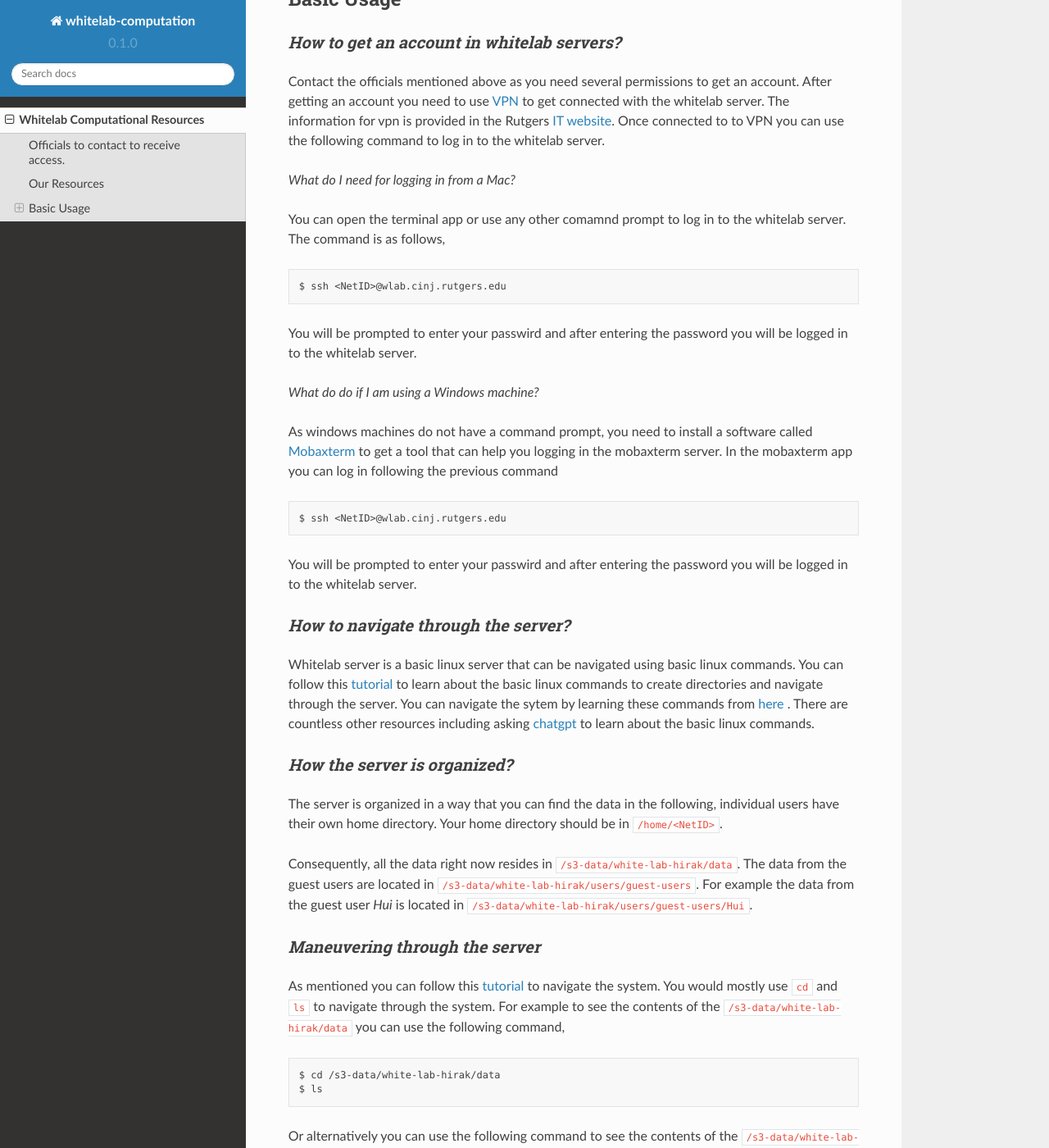
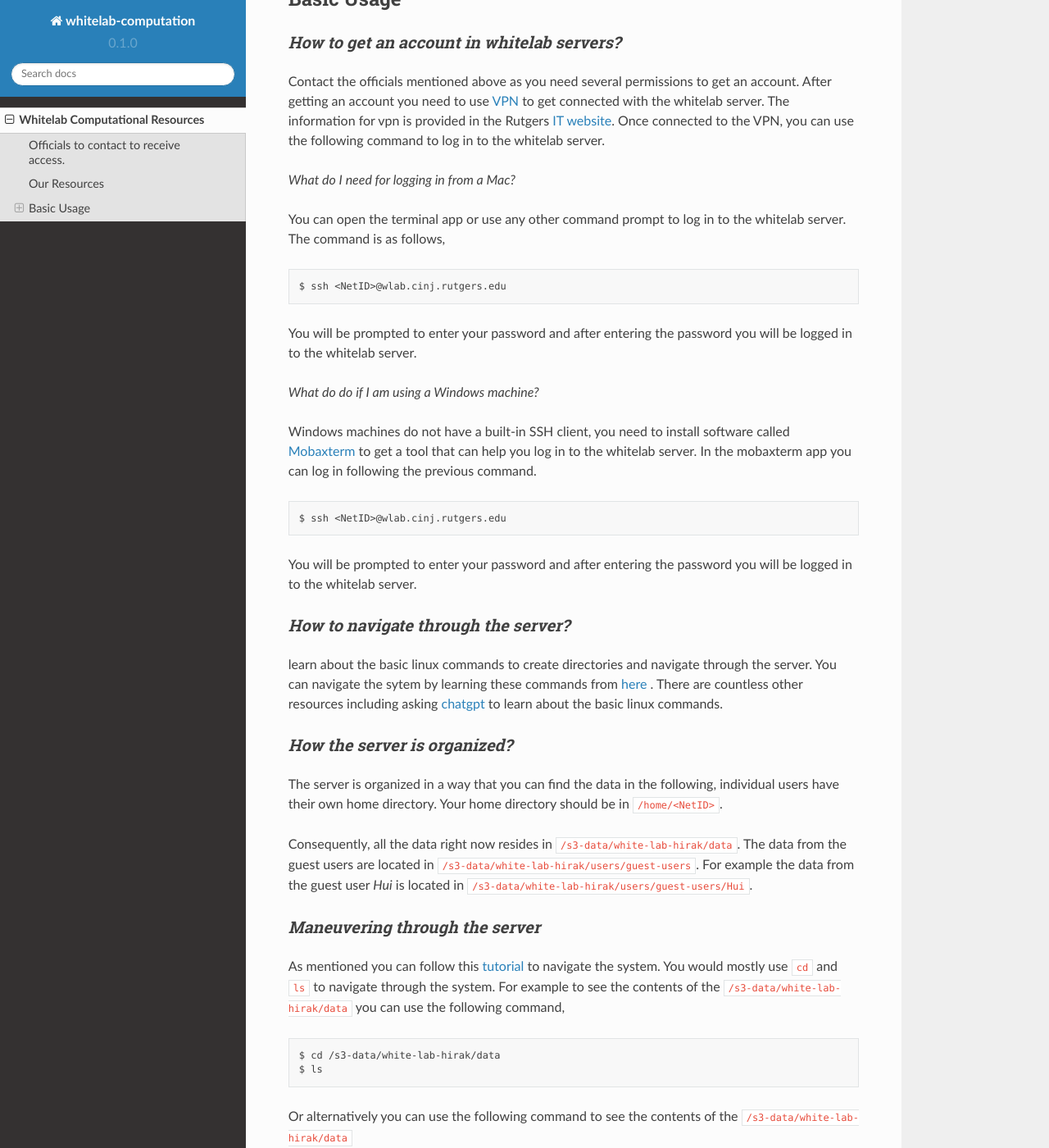
Before and after one commit to hiraksarkar/whitelab-computation, a Sphinx documentation site: the page built from docs/source/pipeline.rst, in a window 1280 px wide and 1400 px high, scrolled down 602 px. Shown: the whole window at 82% size. Built offline with Sphinx 7.4.7 and the Read the Docs theme 2.0.0, drawn with Linux system fonts in a browser that asks for light colours; some of the changed text lies outside the part shown.

Commit message:
better wording

```diff
--- a/docs/source/pipeline.rst
+++ b/docs/source/pipeline.rst
@@ -30,38 +30,74 @@
 Contact the officials mentioned above as you need several permissions to get an account.
 After getting an account you need to use `VPN`_
 to get connected with the whitelab server. The information for vpn is provided
-in the Rutgers `IT website`_. Once connected to to VPN you can
+in the Rutgers `IT website`_. Once connected to the VPN, you can
 use the following command to log in to the whitelab server.
 
 *What do I need for logging in from a Mac?*
 
-You can open the terminal app or use any other comamnd prompt to
+You can open the terminal app or use any other command prompt to
 log in to the whitelab server. The command is as follows,
 
 .. code-block:: bash
 
         $ ssh <NetID>@wlab.cinj.rutgers.edu
 
-You will be prompted to enter your passwird and after entering the password
+You will be prompted to enter your password and after entering the password
 you will be logged in to the whitelab server.
 
 *What do do if I am using a Windows machine?*
 
-As windows machines do not have a command prompt, you need to install
-a software called `Mobaxterm <https://mobaxterm.mobatek.net/>`_ to
-get a tool that can help you logging in the mobaxterm server. In the mobaxterm
-app you can log in following the previous command
+Windows machines do not have a built-in SSH client, you need to install software called `Mobaxterm <https://mobaxterm.mobatek.net/>`_
+to get a tool that can help you log in to the whitelab server. In the mobaxterm
+app you can log in following the previous command.
 
 .. code-block:: bash
 
         $ ssh <NetID>@wlab.cinj.rutgers.edu
 
 
-You will be prompted to enter your passwird and after entering the password
+You will be prompted to enter your password and after entering the password
 you will be logged in to the whitelab server.
 
 *How to navigate through the server?*
 ~~~~~~~~~~~~~~~~~~~~~~~~~~~~~~~~~~~~~~
+
+learn about the basic linux commands to create directories and navigate
+through the server. You can navigate the sytem by learning these commands from
+`here <https://ubuntu.com/tutorials/command-line-for-beginners#5-moving-and-manipulating-files>`_ .
+There are countless other resources including asking `chatgpt <https://chat.openai.com/>`_ to
+learn about the basic linux commands.
+
+*How the server is organized?*
+~~~~~~~~~~~~~~~~~~~~~~~~~~~~~~~~~~~~~~
+The server is organized in a way that you can find the data in the following,
+individual users have their own home directory. Your home directory should be in
+``/home/<NetID>``.
+
+Consequently, all the data right now resides in ``/s3-data/white-lab-hirak/data``.
+The data from the guest users are located in ``/s3-data/white-lab-hirak/users/guest-users``.
+For example the data from the guest user `Hui` is located in
+``/s3-data/white-lab-hirak/users/guest-users/Hui``.
+
+*Maneuvering through the server*
+~~~~~~~~~~~~~~~~~~~~~~~~~~~~~~~~~~~~~~
+
+As mentioned you can follow this `tutorial <https://ubuntu.com/tutorials/command-line-for-beginners#4-creating-folders-and-files>`_ to
+navigate the system. You would mostly use ``cd`` and ``ls`` to navigate through the system.
+For example to see the contents of the ``/s3-data/white-lab-hirak/data`` you can use the following command, ::
+
+        $ cd /s3-data/white-lab-hirak/data
+        $ ls
+
+Or alternatively you can use the following command to see the contents of the ``/s3-data/white-lab-hirak/data`` ::
+
+        $ ls /s3-data/white-lab-hirak/data
+
+*How to copy data from the server? (using GUI)*
+~~~~~~~~~~~~~~~~~~~~~~~~~~~~~~~~~~~~~~~~~~~~~~~
+
+**windows**
+For transferring files from and to the server you can use softwares such as
 Whitelab server is a basic linux server that can be navigated using basic
 linux commands. You can follow this `tutorial <https://ubuntu.com/tutorials/command-line-for-beginners#4-creating-folders-and-files>`_ to
 learn about the basic linux commands to create directories and navigate
```
